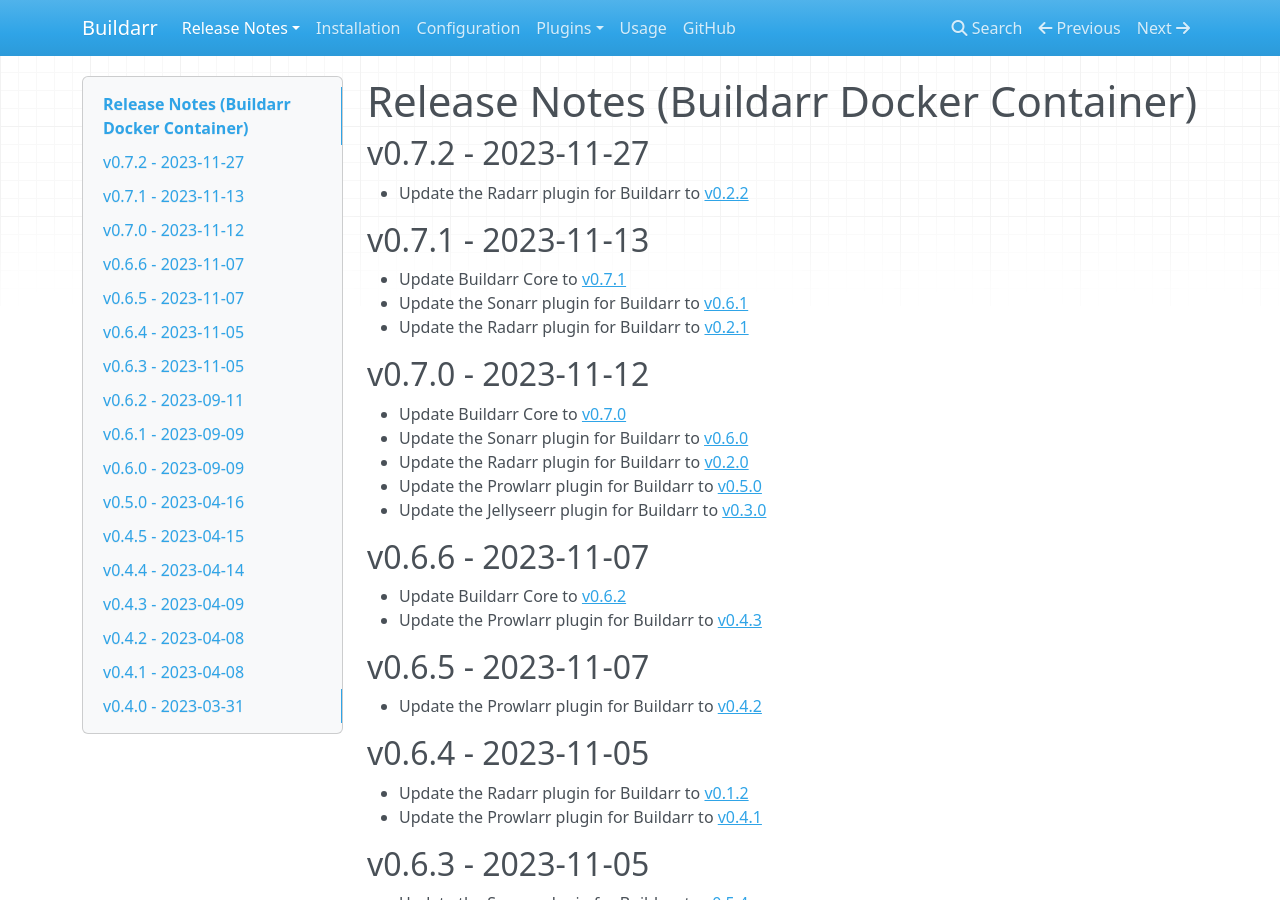
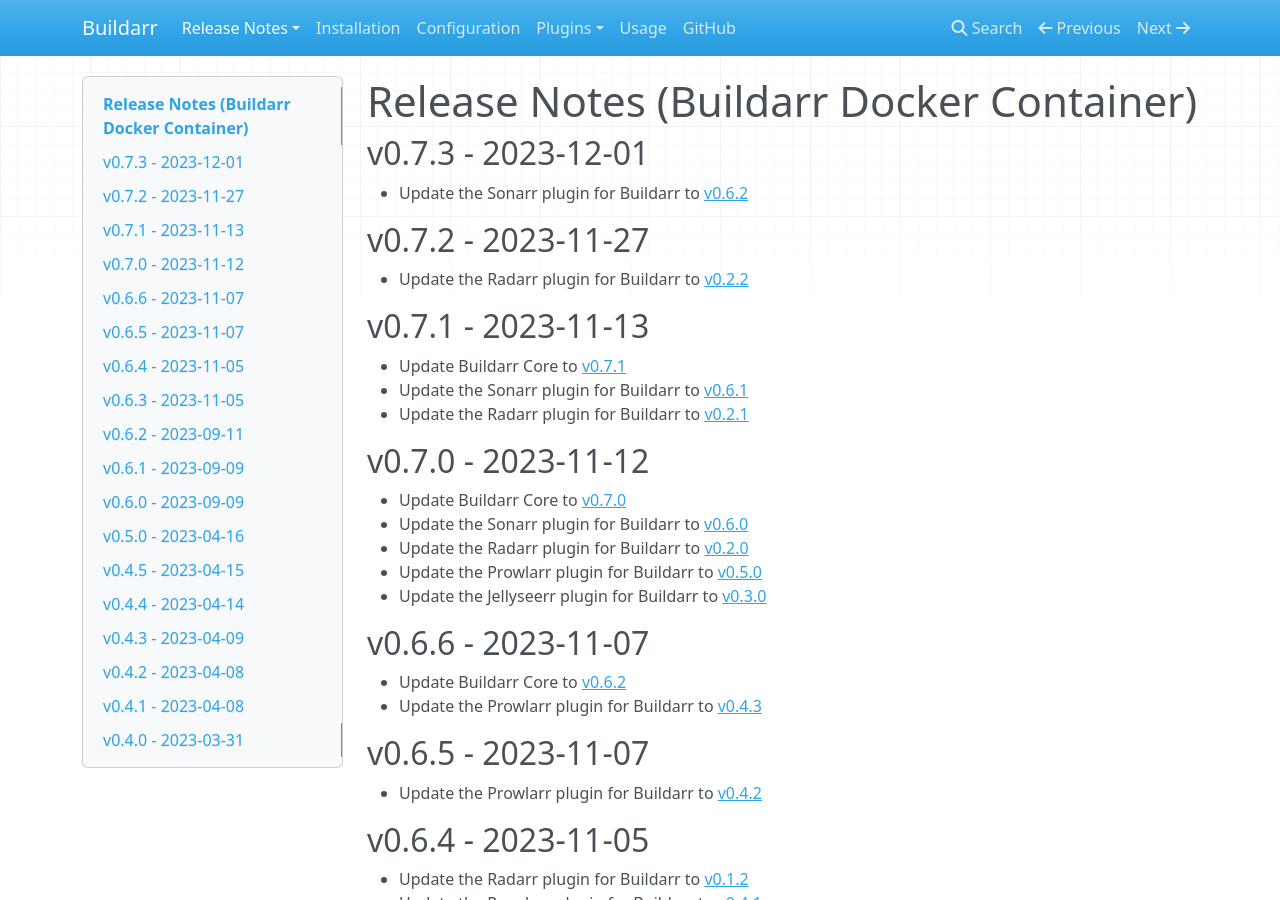
Before and after one commit to buildarr/buildarr-docs, an MkDocs documentation site: the page built from docs/docker/release-notes.md, in a window 1280 px wide and 900 px high. Built offline with MkDocs 1.6.1, drawn with Linux system fonts in a browser that asks for light colours; nearby versions of some CDN libraries.

Commit message:
Update Buildarr container to v0.7.3 (#21)
* Add release notes
* Pull updated submodules
* Update Poetry lock files

```diff
--- a/docs/docker/release-notes.md
+++ b/docs/docker/release-notes.md
@@ -1,4 +1,9 @@
 # Release Notes (Buildarr Docker Container)
+
+## v0.7.3 - 2023-12-01
+
+* Update the Sonarr plugin for Buildarr to [v0.6.2](https://buildarr.github.io/plugins/sonarr/release-notes#v062-2023-12-01)
+
 
 ## v0.7.2 - 2023-11-27
 
```
Also changed, not shown: 1 other file.
